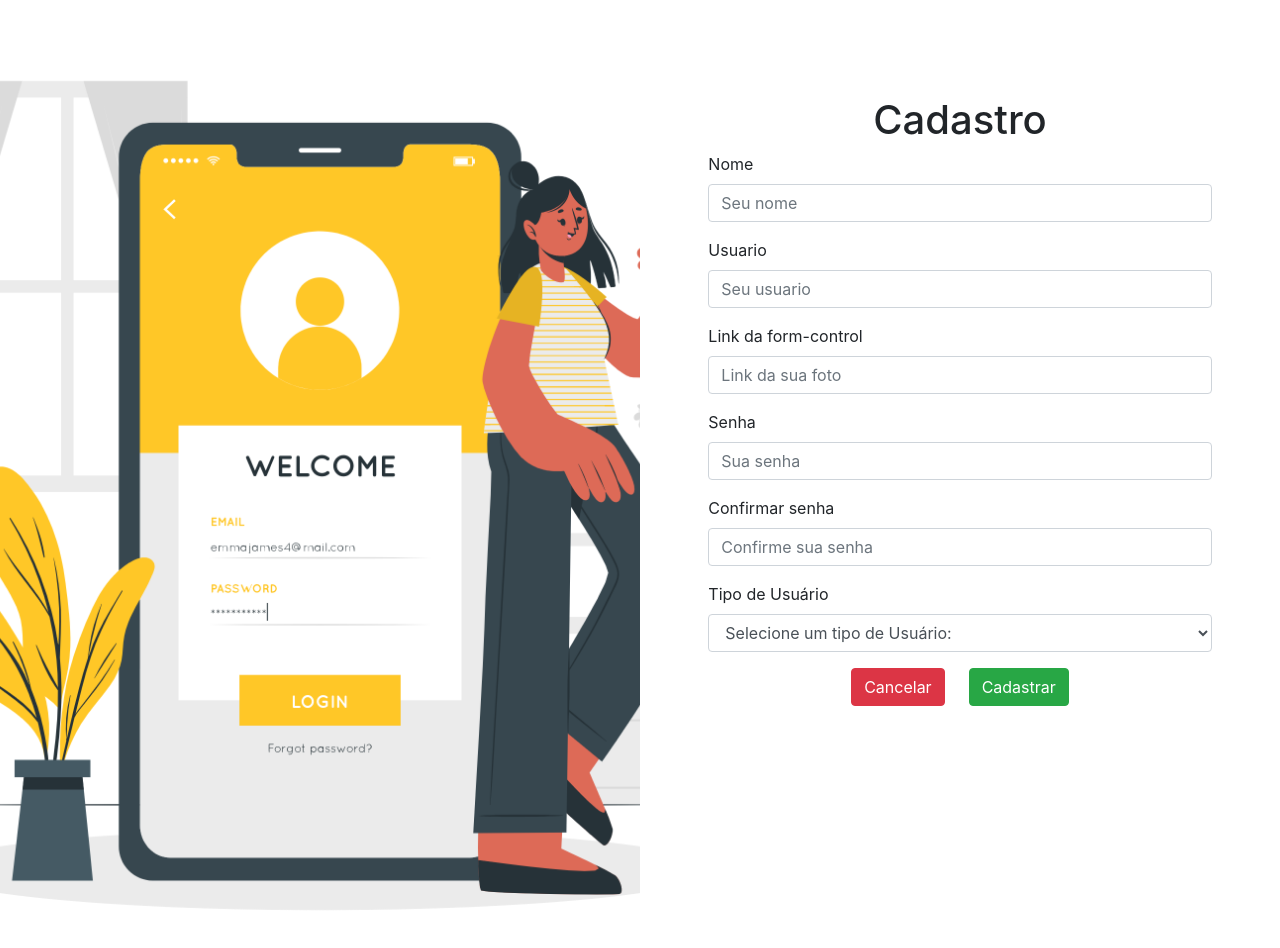
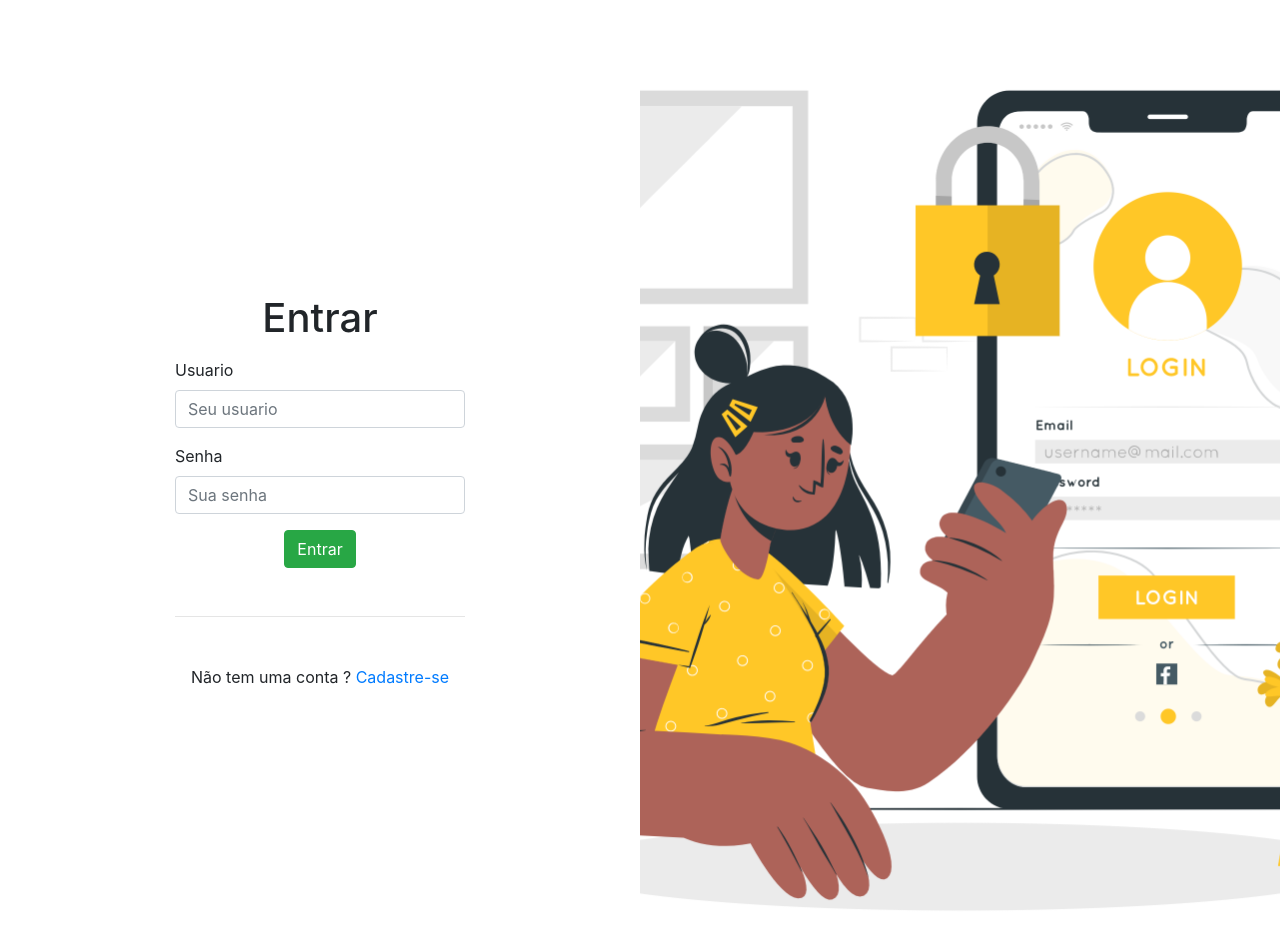
Before and after one commit to ruthfs/blog-pessoal-frontend, an Angular app in the folder blogPessoal/: page /entrar#/entrar in a window 1280 px wide. Before the commit this address led to /. Shown: the top 948 px of the page. Built offline with nearby package versions, Linux system fonts and the light colour scheme.

Commit message:
implementação de rotas

```diff
--- a/blogPessoal/src/app/app-routing.module.ts
+++ b/blogPessoal/src/app/app-routing.module.ts
@@ -1,7 +1,16 @@
 import { NgModule } from '@angular/core';
 import { RouterModule, Routes } from '@angular/router';
+import { CadastrarComponent } from './cadastrar/cadastrar.component';
+import { EntrarComponent } from './entrar/entrar.component';
 
-const routes: Routes = [];
+const routes: Routes = [
+
+  {path:'', redirectTo:'entrar',pathMatch:'full'},
+
+  {path:'entrar',component:EntrarComponent},
+  {path:'cadastrar', component:CadastrarComponent}
+
+];
 
 @NgModule({
   imports: [RouterModule.forRoot(routes)],
--- a/blogPessoal/src/app/app.component.html
+++ b/blogPessoal/src/app/app.component.html
@@ -5,4 +5,6 @@
 
 <!-- <app-entrar></app-entrar> -->
 
-<app-cadastrar></app-cadastrar>
+<!-- <app-cadastrar></app-cadastrar> -->
+
+<router-outlet></router-outlet>
--- a/blogPessoal/src/app/cadastrar/cadastrar.component.html
+++ b/blogPessoal/src/app/cadastrar/cadastrar.component.html
@@ -46,7 +46,7 @@
                     </div>
 
                     <div class="d-flex justify-content-center">
-                        <button type="submit" class="btn btn-danger mr-4">Cancelar</button>
+                        <button type="submit" class="btn btn-danger mr-4" routerLink='/entrar'>Cancelar</button>
                         <button type="submit" class="btn btn-success">Cadastrar</button>
                     </div>
 
--- a/blogPessoal/src/app/entrar/entrar.component.html
+++ b/blogPessoal/src/app/entrar/entrar.component.html
@@ -24,7 +24,8 @@
 
                     <hr class="mt-5 mb-5">
 
-                    <p class="text-center">Não tem uma conta ? <a href="">Cadastre-se</a></p>
+                    <p class="text-center">Não tem uma conta ? <a routerLink="/cadastrar">Cadastre-se</a>
+                    </p>
 
                 </div>
             </div>
```
